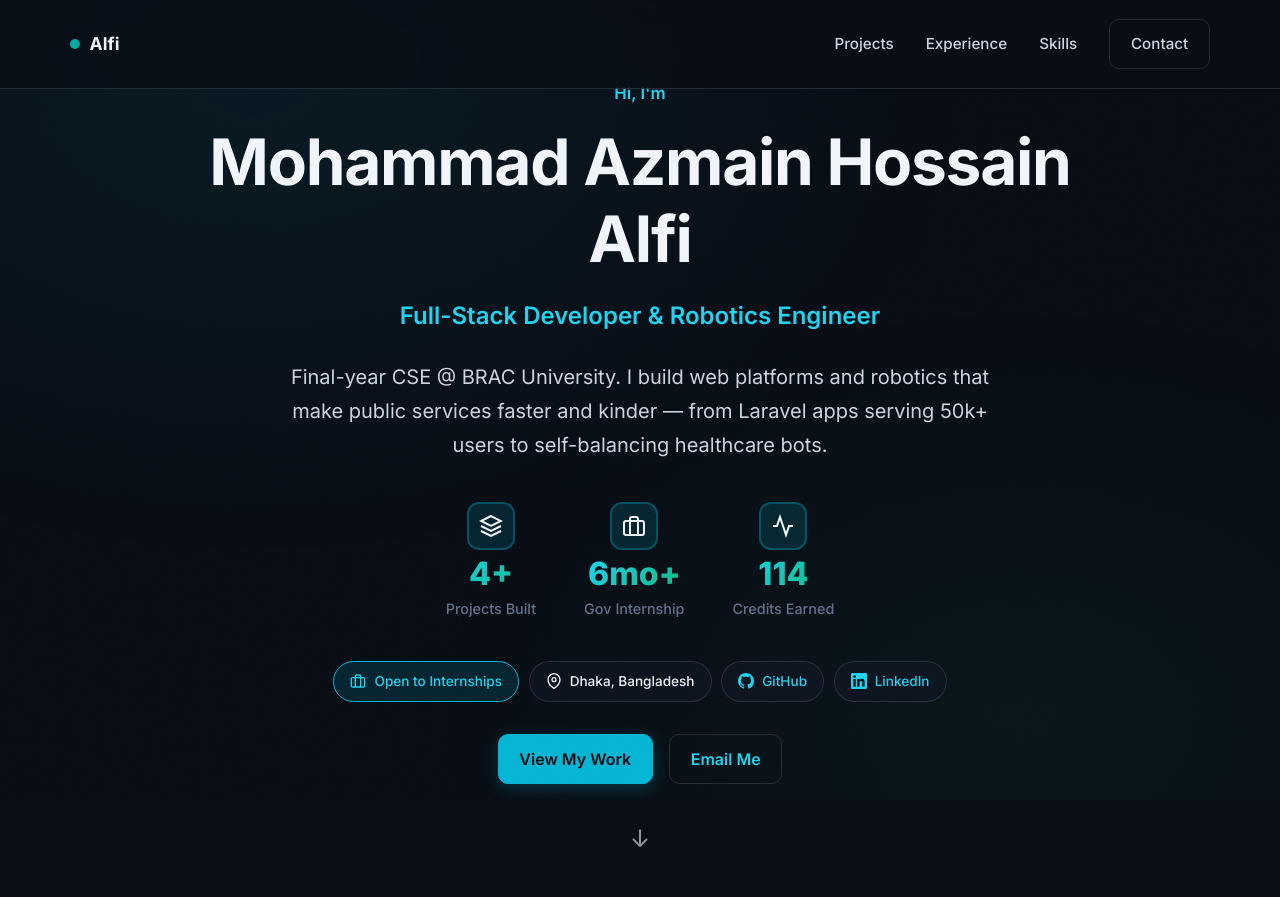
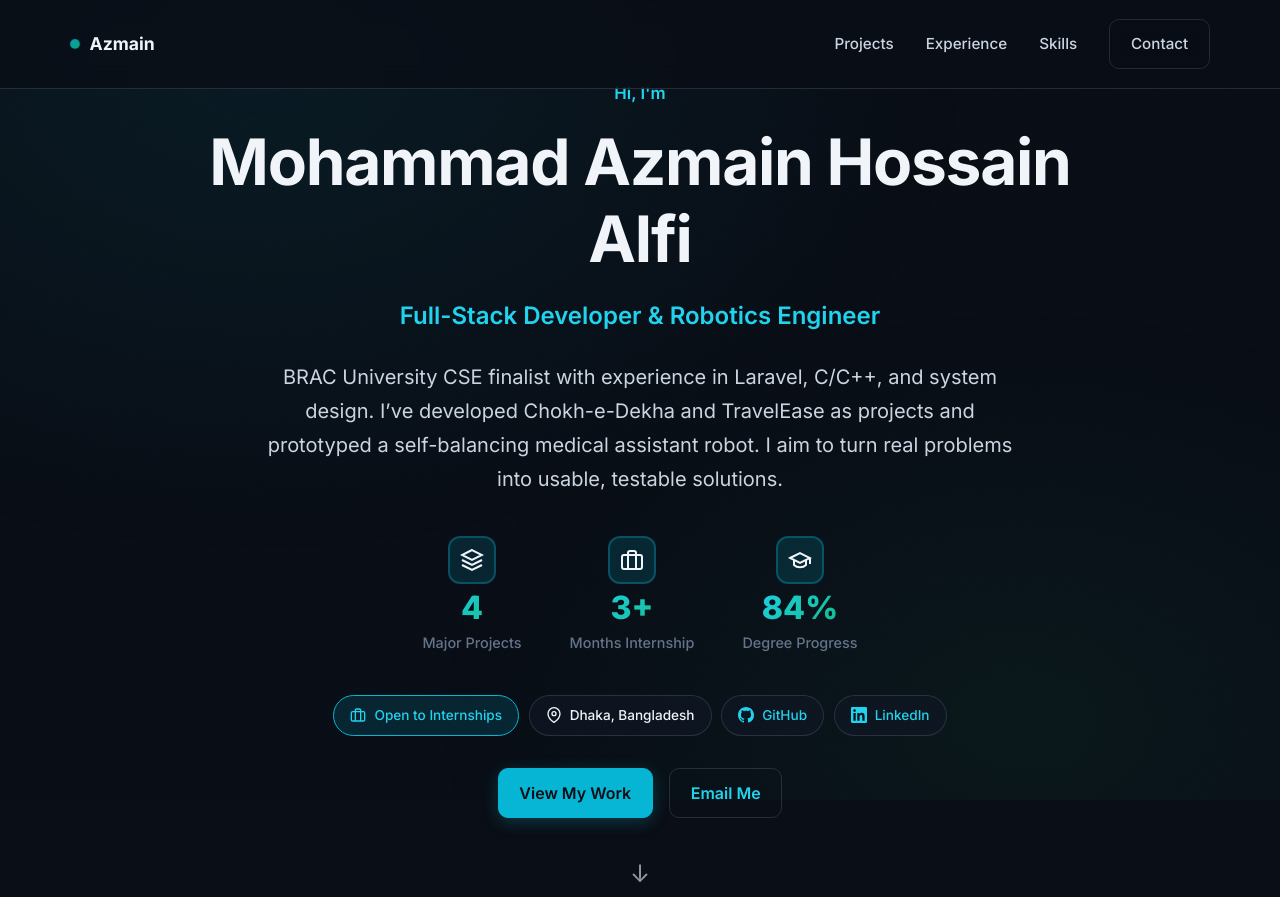
Before and after one commit to azmainalfi22/azmainalfi22.github.io, a plain HTML site: page index.html in a window 1280 px wide. Shown: the top 897 px of the page. Drawn offline with Linux system fonts and the light colour scheme.

Commit message:
Update portfolio

```diff
--- a/index.html
+++ b/index.html
@@ -132,7 +132,7 @@
   <header id="header">
     <div class="container">
       <nav class="nav">
-        <div class="brand"><span class="dot" aria-hidden="true"></span><span>Alfi</span></div>
+        <div class="brand"><span class="dot" aria-hidden="true"></span><span>Azmain</span></div>
         <div class="navlinks">
           <a href="#work">Projects</a>
           <a href="#experience">Experience</a>
@@ -149,7 +149,7 @@
         <div class="greeting">Hi, I'm</div>
         <h1>Mohammad Azmain Hossain Alfi</h1>
         <div class="hero-role">Full-Stack Developer & Robotics Engineer</div>
-        <p class="hero-subtitle">Final-year CSE @ BRAC University. I build web platforms and robotics that make public services faster and kinder — from Laravel apps serving 50k+ users to self-balancing healthcare bots.</p>
+        <p class="hero-subtitle">BRAC University CSE finalist with experience in Laravel, C/C++, and system design. I’ve developed Chokh-e-Dekha and TravelEase as projects and prototyped a self-balancing medical assistant robot. I aim to turn real problems into usable, testable solutions.</p>
 
         <div class="hero-stats">
           <div class="stat">
@@ -158,8 +158,8 @@
                 <path d="M12 2L2 7l10 5 10-5-10-5zM2 17l10 5 10-5M2 12l10 5 10-5"></path>
               </svg>
             </div>
-            <span class="stat-number">4+</span>
-            <span class="stat-label">Projects Built</span>
+            <span class="stat-number">4</span>
+            <span class="stat-label">Major Projects</span>
           </div>
           <div class="stat">
             <div class="stat-icon">
@@ -168,17 +168,18 @@
                 <path d="M16 21V5a2 2 0 0 0-2-2h-4a2 2 0 0 0-2 2v16"></path>
               </svg>
             </div>
-            <span class="stat-number">6mo+</span>
-            <span class="stat-label">Gov Internship</span>
+            <span class="stat-number">3+</span>
+            <span class="stat-label">Months Internship</span>
           </div>
           <div class="stat">
             <div class="stat-icon">
               <svg width="24" height="24" fill="none" stroke="currentColor" stroke-width="2" viewBox="0 0 24 24">
-                <polyline points="22 12 18 12 15 21 9 3 6 12 2 12"></polyline>
+                <path d="M22 10v6M2 10l10-5 10 5-10 5z"></path>
+                <path d="M6 12v5c3 3 9 3 12 0v-5"></path>
               </svg>
             </div>
-            <span class="stat-number">114</span>
-            <span class="stat-label">Credits Earned</span>
+            <span class="stat-number">84%</span>
+            <span class="stat-label">Degree Progress</span>
           </div>
         </div>
 
@@ -248,7 +249,7 @@
               <span style="color: var(--accent);">●</span>
               Chokh-e-Dekha — Civic Issue Reporting
             </h3>
-            <p>Gov-integrated Laravel platform. Geotagged reports, SMS gateway, role-based dashboards. Successfully resolved 50,000+ civic complaints.</p>
+            <p>Laravel + MySQL civic-reporting platform with role-based dashboards, geotagged reports, and admin triage tools; includes an SMS gateway for alerts and is designed for reliability and clarity.</p>
             <div class="tags">
               <span class="tag">Laravel</span>
               <span class="tag">MySQL</span>
@@ -490,7 +491,7 @@
             </svg>
             Email Me
           </a>
-          <a href="https://wa.me/8801301754756?text=Hi%20Alfi,%20saw%20your%20portfolio" class="btn" target="_blank">
+          <a href="https://wa.me/8801301754756?text=Hi%20Azmain,%20saw%20your%20portfolio" class="btn" target="_blank">
             <svg width="16" height="16" fill="currentColor" viewBox="0 0 24 24">
               <path d="M17.472 14.382c-.297-.149-1.758-.867-2.03-.967-.273-.099-.471-.148-.67.15-.197.297-.767.966-.94 1.164-.173.199-.347.223-.644.075-.297-.15-1.255-.463-2.39-1.475-.883-.788-1.48-1.761-1.653-2.059-.173-.297-.018-.458.13-.606.134-.133.298-.347.446-.52.149-.174.198-.298.298-.497.099-.198.05-.371-.025-.52-.075-.149-.669-1.612-.916-2.207-.242-.579-.487-.5-.669-.51-.173-.008-.371-.01-.57-.01-.198 0-.52.074-.792.372-.272.297-1.04 1.016-1.04 2.479 0 1.462 1.065 2.875 1.213 3.074.149.198 2.096 3.2 5.077 4.487.709.306 1.262.489 1.694.625.712.227 1.36.195 1.871.118.571-.085 1.758-.719 2.006-1.413.248-.694.248-1.289.173-1.413-.074-.124-.272-.198-.57-.347m-5.421 7.403h-.004a9.87 9.87 0 01-5.031-1.378l-.361-.214-3.741.982.998-3.648-.235-.374a9.86 9.86 0 01-1.51-5.26c.001-5.45 4.436-9.884 9.888-9.884 2.64 0 5.122 1.03 6.988 2.898a9.825 9.825 0 012.893 6.994c-.003 5.45-4.437 9.884-9.885 9.884m8.413-18.297A11.815 11.815 0 0012.05 0C5.495 0 .16 5.335.157 11.892c0 2.096.547 4.142 1.588 5.945L.057 24l6.305-1.654a11.882 11.882 0 005.683 1.448h.005c6.554 0 11.890-5.335 11.893-11.893a11.821 11.821 0 00-3.48-8.413Z"/>
             </svg>
```
